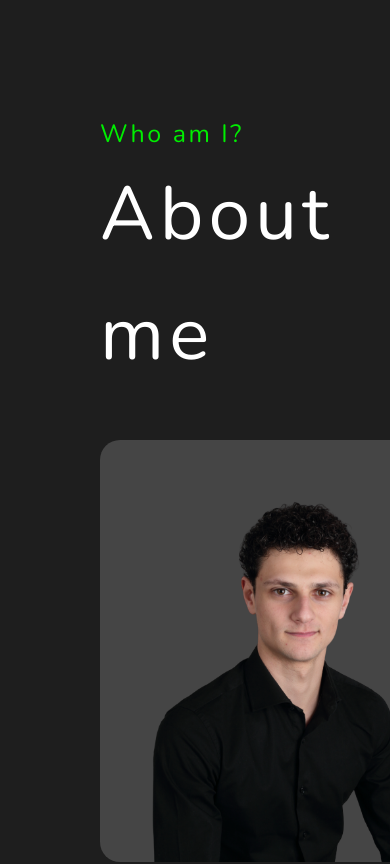
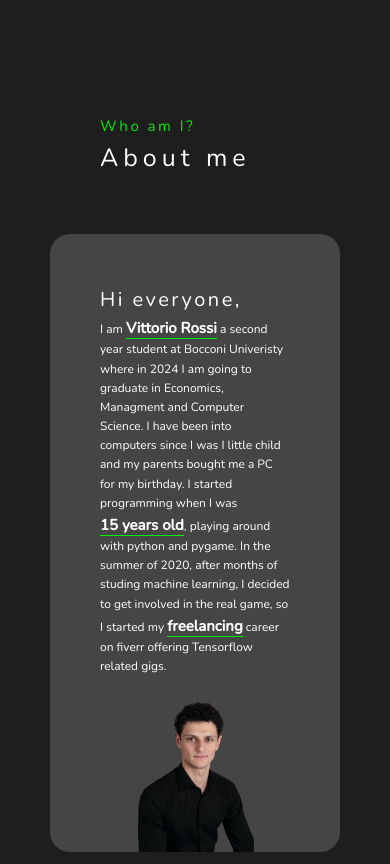
Before and after one commit to VittorioRossi/vittoriorossi.github.io, a Vue app: page / in a window 390 px wide. Shown: the part 780-1644 px from the top of the page. Built offline with nearby package versions, Linux system fonts and the light colour scheme; some icons are missing.

Commit message:
responsivness v1

```diff
--- a/src/assets/base.css
+++ b/src/assets/base.css
@@ -11,6 +11,8 @@
   --color-heading: #FFFFFF;
   --color-text: #8C8C8C;
   --color-text-secondary: #000000;
+
+  --border-radius: 30px;
 }
 
 *,
@@ -18,6 +20,8 @@
 *::after {
   box-sizing: border-box;
   margin: 0;
+  padding: 0;
+  white-space: nowrap;
 }
 
 body {
@@ -41,7 +45,6 @@ h1 {
   font-weight: 100;
   font-size: 100px;
   letter-spacing: 10px;
-
 }
 h2 {
   font-style: normal;
@@ -71,6 +74,7 @@ a {
 p {
   color: var(--color-heading);
   font-size: 20px;
+  white-space: pre-line;
 }
 
 span {
@@ -83,15 +87,12 @@ span {
 .section {
   width: 100vw;
   min-height: 100vh;
-  overflow-y: hidden;
-  overflow-x: hidden;
+  overflow: hidden;
 }
 
 .content {
-
   height: 100%;
-
-  margin: 0px 100px;
+  margin: 0px 10vw;
 
   display: flex;
   flex-direction: row;
@@ -105,7 +106,7 @@ span {
   border: var(--color-third) solid 2px;
 
   font-size: 500;
-  border-radius: 30px;
+  border-radius: var(--border-radius);
 
   padding: 5px 20px;
 
@@ -123,6 +124,8 @@ span {
 .title {
   margin-top: 50px;
   margin-left: 100px;
+  height: fit-content;
+  width: 100%;
 }
 
 .title h1{
@@ -139,13 +142,82 @@ span {
   color: var(--color-third);
 }
 
-.grid-item {
-  display: flex;
-  align-items: center;
-  justify-content: center;
-}
-
 .flex__col {
   display: flex;
   flex-direction: column;
 }
+
+
+.hcc__flex__div {
+  display: flex;
+  flex-direction: row;
+  justify-content: center;
+  align-items: center;
+  flex-wrap: nowrap;
+
+  background-color: var(--color-secondary);
+  border-radius: var(--border--radius);
+
+  width: 100%;
+  height: 100%;
+}
+.vcc__flex__div {
+  display: flex;
+  flex-direction: column;
+  justify-content: center;
+  align-items: center;
+  flex-wrap: nowrap;
+
+  background-color: var(--color-secondary);
+  border-radius: var(--border--radius);
+
+  width: 100%;
+  height: 100%;
+}
+
+
+
+@media screen and (max-width:600px){
+  h1 {
+    font-size: 32px;
+  }
+
+  h2 {
+    font-size: 16px;
+  }
+  h3, h4 {
+    font-size: 12px;
+  }
+  p, span, .btn, a {
+    font-size: 10px;
+  }
+
+  .content {
+    margin: 0px 50px;
+  }
+
+  .title {
+    margin-top: 50px;
+    margin-left: 100px;
+  }
+
+  .title h1{
+    color: var(--color-heading);
+    font-weight: 200;
+    font-size: 25px;
+    letter-spacing: 5px;
+  }
+
+  .title h3 {
+    font-style: normal;
+    font-size: 15px;
+    font-weight: 200;
+    color: var(--color-third);
+  }
+
+  img.picture {
+    min-width: 10vh;
+    width: 100%;
+  }
+
+}
--- a/src/assets/main.css
+++ /dev/null
@@ -1,21 +0,0 @@
-@import './base.css';
-
-#app {
-  padding: 0o auto;
-  margin: 0 auto;
-  overflow-x: hidden;
-}
-
-
-
-@media (min-width: 1024px) {
-  body {
-    display: flex;
-    place-items: center;
-  }
-
-  #app {
-    display: grid;
-    grid-template-columns: 1fr 1fr;
-  }
-}
--- a/src/components/AboutSection.vue
+++ b/src/components/AboutSection.vue
@@ -7,7 +7,7 @@
 
         <div class="content">
             <div class="container">
-                <img class = "side-image" src="/src/assets/picture/about.png" alt="">
+                <img class = "picture side-image" src="/src/assets/picture/about.png" alt="">
                 <div class="text">
                     <h3 style = "font-weight: 300;">
                     Hi everyone,
@@ -63,9 +63,8 @@ p {
 }
 
 .side-image {
-    image-rendering: optimizeQuality;
-    aspect-ratio: 2 / 3;
-    height: 50vh;
+    height: inherit;
+    width: inherit;
 }
 
 .container {
@@ -75,15 +74,35 @@ p {
     align-items: center;
 
     background-color: var(--color-secondary);
-    height: 50%;
 
     padding: 50px;
     border-radius: 20px;
     height: 50vh;
 
-    padding: 50px;
     gap: 50px;
+}
 
-
+@media screen and (max-width:600px) {
+    .container {
+        margin: 5vw 0px;
+        flex-direction: column-reverse;
+        gap: 0;
+        height: fit-content;
+        padding-bottom: 0;
+    }
+    h3 {
+        font-size: 20px;
+    }
+    .highlight {
+        font-size: 15px;
+    }
+    p {
+        font-size: 12px;
+    }
+    .side-image {
+        position: relative;
+        bottom: 0px;
+        width: 30vw;
+    }
 }
 </style>
--- a/src/components/ContactSection.vue
+++ b/src/components/ContactSection.vue
@@ -80,14 +80,14 @@ export default {
 .contacts {
     display: flex;
     flex-direction: column;
-    overflow-x: none;
 }
 
 .content {
     display: flex;
     flex-direction: row;
-    justify-content: space-evenly;
+    justify-content: space-between;
     align-items: center;
+    margin-bottom: 0;
 }
 
 form {
@@ -174,14 +174,14 @@ form {
 }
 
 .footer {
-    margin-top: 10px;
-    padding: 10px;
-    height: 25vh;
+    margin-top: 20px;
+    padding: 20px;
+    height: 100%;
     background-color: black;
     display: flex;
     flex-direction: row;
     justify-content: center;
-    align-items: center;
+    align-items: flex-start;
     gap: 50px;
 }
 
--- a/src/components/LandingSection.vue
+++ b/src/components/LandingSection.vue
@@ -64,9 +64,7 @@ export default {
 
     transition: all 0.5s;
 }
-@media (hover: hover) {
-  a:hover {
+a:hover {
     color: var(--color-third);
-  }
 }
 </style>
--- a/src/components/ProjectSection.vue
+++ b/src/components/ProjectSection.vue
@@ -171,7 +171,6 @@ export default {
     display: flex;
     flex-direction: column;
 
-    height: 100vh;
 }
 .heading {
     position: relative;
@@ -228,4 +227,11 @@ p {
 ul {
     margin:15px 0px;
 }
+
+@media screen and (max-width:600px) {
+    .content {
+        flex-direction: column;
+        flex-wrap: nowrap;
+    }
+}
 </style>
--- a/src/components/SkillSection.vue
+++ b/src/components/SkillSection.vue
@@ -79,11 +79,9 @@ export default {
 
 
 <style scoped>
-
 .skills {
     display: flex;
     flex-direction: column;
-    overflow: visible;
 }
 
 .content {
@@ -99,6 +97,7 @@ export default {
     flex-direction: column;
     gap: 20px;
     width: 100%;
+    max-height: 70vh;
 }
 
 .skill-row {
@@ -135,13 +134,22 @@ export default {
     transform: translateX(-50%);
     left: 50%;
     top: -20px;
-    background-color: var(--color-background);
 }
+@media screen and (max-width:600px) {
+    .skills {
+        gap: 10vh;
+    }
+    .content {
+        gap: 10vh;
+    }
+    .heading {
+        font-size: 15px;
+        top:0px;
+        padding: 0px 10px;
 
-.skill-grid {
-    display: grid;
-    gap: 50px;
-    grid-template-columns:repeat(3, 1fr);
-    grid-template-rows:repeat(3, 1fr);
+    }
+    .tile-container {
+        gap: 5vh;
+    }
 }
 </style>
--- a/src/components/base/SkillTile.vue
+++ b/src/components/base/SkillTile.vue
@@ -27,6 +27,7 @@ export default {
     justify-content: center;
     align-items: center;
 
+
     background-color: var(--color-secondary);
     width: 100px;
     height: 100px;
@@ -34,8 +35,10 @@ export default {
 
     transition: all 0.5s;
 }
-.skill-tile img {
-    width: 70px;
+.skill-tile > img {
+    width: 70%;
+    object-fit: cover;
+
     backface-visibility: hidden;
 
     transition: all 0.5s;
@@ -79,4 +82,14 @@ export default {
     opacity: 100%;
 }
 
+
+@media screen and (max-width: 600px) {
+    .skill-tile {
+        width: 10vh;
+        height: 10vh;
+        aspect-ratio: 1 / 1;
+    }
+
+
+}
 </style>
--- a/src/main.js
+++ b/src/main.js
@@ -2,7 +2,7 @@ import { createApp } from 'vue'
 import App from './App.vue'
 import router from './router'
 
-import './assets/main.css'
+import './assets/base.css'
 
 const app = createApp(App)
 
```
Also changed, not shown: 4 other files (tests, documents, lock files or other folders).
